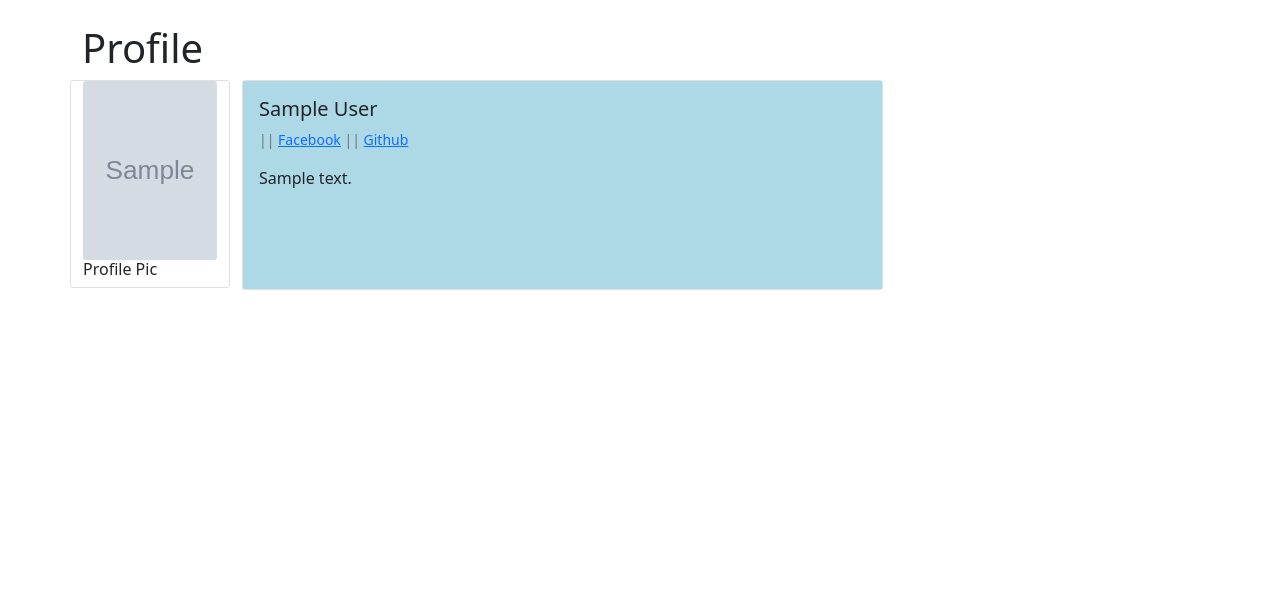
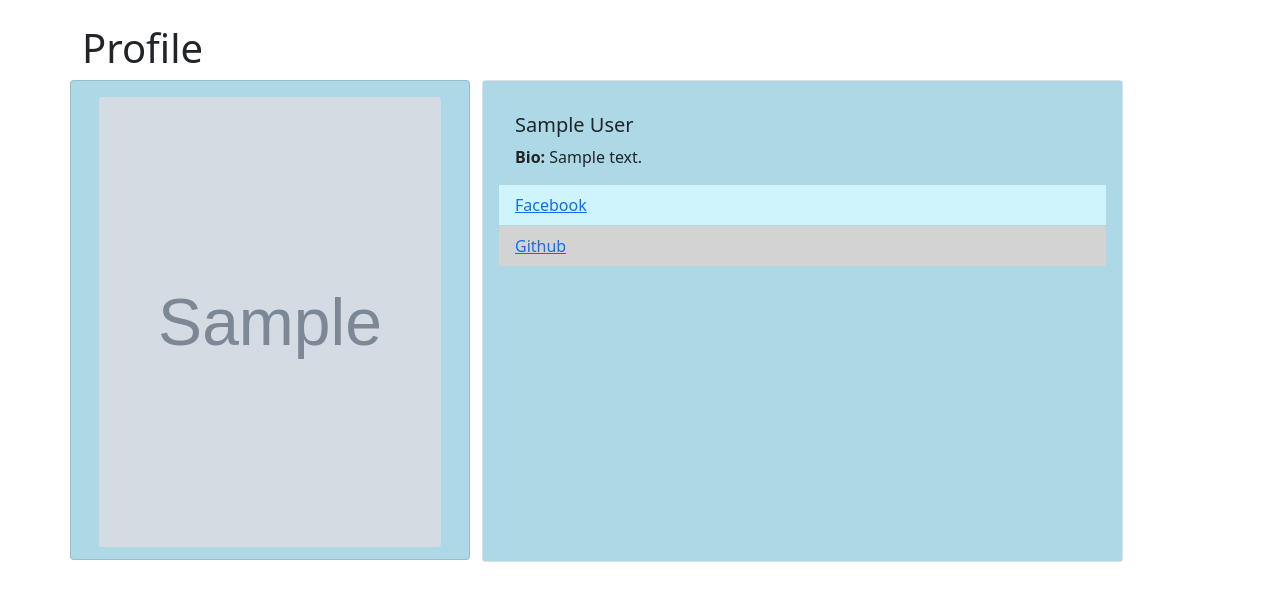
Before and after one commit to DeaaTH65/Blog_Application, a Django app: template Blog_Application/users/templates/registration/user_profile.html in a window 1280 px wide. Shown: the part 56-657 px from the top of the page. Run offline with Django 3.2, Linux system fonts and the light colour scheme; the template is opened without the code that fills it: most values are stand-ins (such as "Sample title", 1, 10 or a date in 2020); grey boxes marked "Sample" are stand-in pictures.

Commit message:
profile page designede

```diff
--- a/Blog_Application/blog/templates/article_details.html
+++ b/Blog_Application/blog/templates/article_details.html
@@ -59,8 +59,9 @@
             <div class="card-body" style="height: 13rem; background-color: lightblue">
                 <h5 class="card-title">{{ post.author.username }}</h5>
                 <p class="small text-muted">
-                    <a href="{% url 'show-profile' post.author.profile.id %}">Profile</a>
-
+                    {% if post.author.profile.id %}
+                        <a href="{% url 'show-profile' post.author.profile.id %}">Profile</a>
+                    {% endif %}
                     {% if post.author.profile.facebook_url %}
                         || <a href="{{ post.author.profile.facebook_url }}">Facebook</a>
                     {% endif %}
--- a/Blog_Application/users/templates/registration/user_profile.html
+++ b/Blog_Application/users/templates/registration/user_profile.html
@@ -8,28 +8,34 @@
 <h1> {{ user.username }} Profile </h1>
 
 <div class="row">
-    <div class="card" style="width: 10rem; height: 13rem;">
+    <div class="card" style="width: 25rem; height: 30rem; background-color: lightblue">
+        <div class="card-body">
         {% if page_user.profile_pic %}
-            <img src="{{ page_user.profile_pic.url }}" class="card-img" width=150, height=200,  alt="...">
+            <img src="{{ page_user.profile_pic.url }}" class="card-img" width=350, height=450,  alt="...">
         {% else %}
             <img src="{% static 'images/default_profile_pic.png' %}" class="card-img" width=250, height=200, alt="...">
         {% endif %}
-        <h6 class="card-title">Profile Pic</h6>
+        </div>
     </div>
     <div class="col-sm-7">
       <div class="card">
-        <div class="card-body" style="height: 13rem; background-color: lightblue">
-            <h5 class="card-title">{{ page_user.user.first_name }} {{ page_user.user.last_name }}</h5>
-            <p class="small text-muted">
-                {% if page_user.facebook_url %}
-                    || <a href="{{ page_user.facebook_url }}">Facebook</a>
-                {% endif %}
-                {% if page_user.github_url %}
-                    || <a href="{{ page_user.github_url }}">Github</a>
-                {% endif %}
-            </p>
-          <p class="card-text">{{ page_user.bio }}</p>
-
+        <div class="card-body" style="height: 30rem; background-color: lightblue">
+            <div class="card-body">
+                <h5 class="card-title"> {{ page_user.user.first_name }} {{ page_user.user.last_name }} </h5>
+                <p class="card-text"><strong> Bio: </strong> {{ page_user.bio }} </p>
+              </div>
+              <ul class="list-group list-group-flush">
+                <li class="list-group-item list-group-item-info">
+                    {% if page_user.facebook_url %}
+                        <a href="{{ page_user.facebook_url }}">Facebook</a>
+                    {% endif %}
+                </li>
+                <li class="list-group-item list-group-item-dark">
+                    {% if page_user.github_url %}
+                        <a href="{{ page_user.github_url }}">Github</a>
+                    {% endif %}
+              </ul>
+            </div>
         </div>
       </div>
     </div>
```
